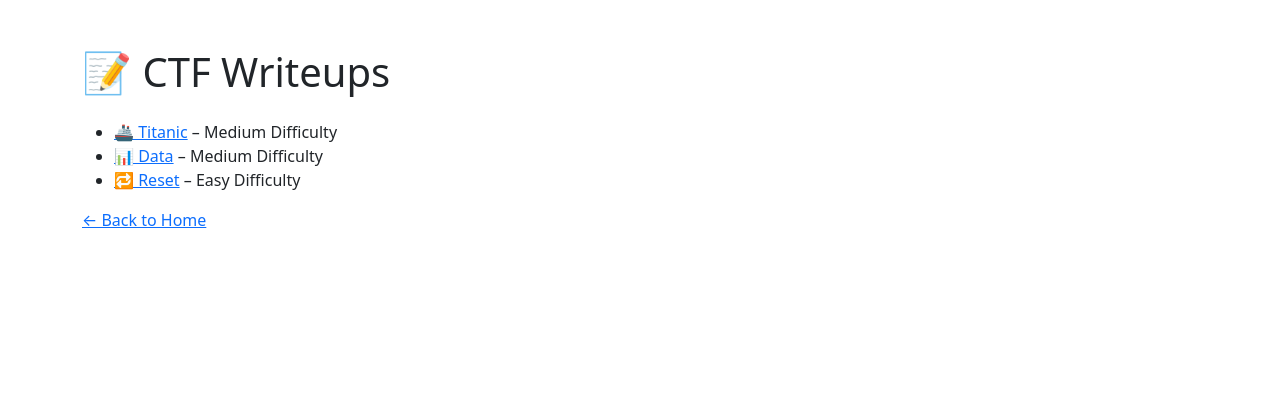
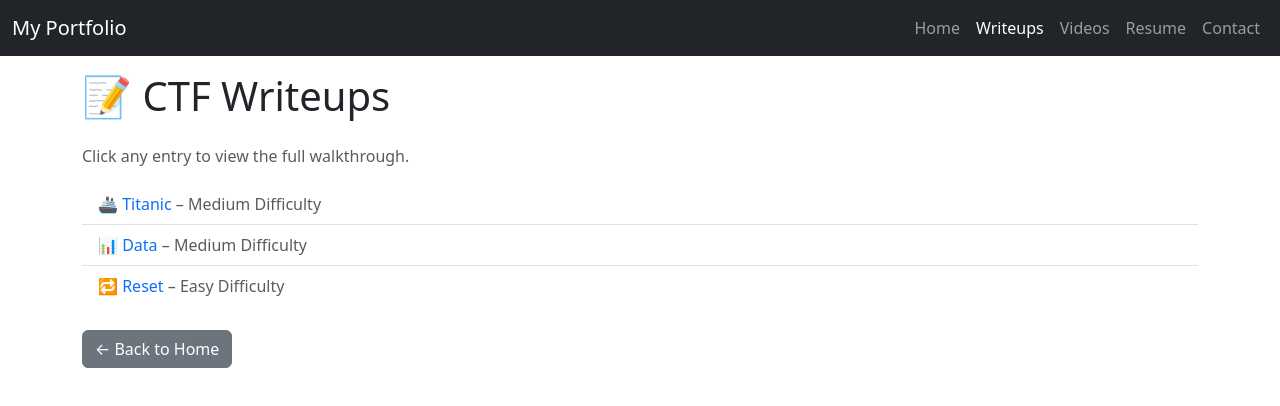
Before and after one commit to tyler171/ctf-portfolio, a plain HTML site: page writeups.html in a window 1280 px wide. Drawn offline with nearby package versions, Linux system fonts and the light colour scheme.

Commit message:
Update writeups.html

```diff
--- a/writeups.html
+++ b/writeups.html
@@ -3,18 +3,50 @@
 <head>
   <meta charset="UTF-8" />
   <meta name="viewport" content="width=device-width, initial-scale=1.0" />
-  <title>Writeups - CTF Portfolio</title>
+  <title>CTF Writeups</title>
   <link rel="stylesheet" href="https://cdn.jsdelivr.net/npm/bootstrap@5.3.2/dist/css/bootstrap.min.css" />
 </head>
 <body>
-  <div class="container mt-5">
+  <!-- Navbar -->
+  <nav class="navbar navbar-expand-lg navbar-dark bg-dark fixed-top">
+    <div class="container-fluid">
+      <a class="navbar-brand" href="index.html">My Portfolio</a>
+      <button class="navbar-toggler" type="button" data-bs-toggle="collapse" data-bs-target="#navbarNav">
+        <span class="navbar-toggler-icon"></span>
+      </button>
+      <div class="collapse navbar-collapse" id="navbarNav">
+        <ul class="navbar-nav ms-auto">
+          <li class="nav-item"><a class="nav-link" href="index.html">Home</a></li>
+          <li class="nav-item"><a class="nav-link active" href="writeups.html">Writeups</a></li>
+          <li class="nav-item"><a class="nav-link" href="videos.html">Videos</a></li>
+          <li class="nav-item"><a class="nav-link" href="resume.html">Resume</a></li>
+          <li class="nav-item"><a class="nav-link" href="index.html#contact">Contact</a></li>
+        </ul>
+      </div>
+    </div>
+  </nav>
+
+  <!-- Writeups Section -->
+  <div class="container mt-5 pt-4">
     <h1 class="mb-4">📝 CTF Writeups</h1>
-    <ul>
-      <li><a href="writeups/titanic.html">🚢 Titanic</a> – Medium Difficulty</li>
-      <li><a href="writeups/data.html">📊 Data</a> – Medium Difficulty</li>
-      <li><a href="writeups/reset.html">🔁 Reset</a> – Easy Difficulty</li>
+    <p class="text-muted">Click any entry to view the full walkthrough.</p>
+    <ul class="list-group list-group-flush">
+      <li class="list-group-item">
+        <a href="writeups/titanic.html" class="text-decoration-none">🚢 Titanic</a> <span class="text-muted">– Medium Difficulty</span>
+      </li>
+      <li class="list-group-item">
+        <a href="writeups/data.html" class="text-decoration-none">📊 Data</a> <span class="text-muted">– Medium Difficulty</span>
+      </li>
+      <li class="list-group-item">
+        <a href="writeups/reset.html" class="text-decoration-none">🔁 Reset</a> <span class="text-muted">– Easy Difficulty</span>
+      </li>
     </ul>
-    <p><a href="index.html">← Back to Home</a></p>
+
+    <p class="mt-4">
+      <a href="index.html" class="btn btn-secondary">← Back to Home</a>
+    </p>
   </div>
+
+  <script src="https://cdn.jsdelivr.net/npm/bootstrap@5.3.2/dist/js/bootstrap.bundle.min.js"></script>
 </body>
 </html>
```
